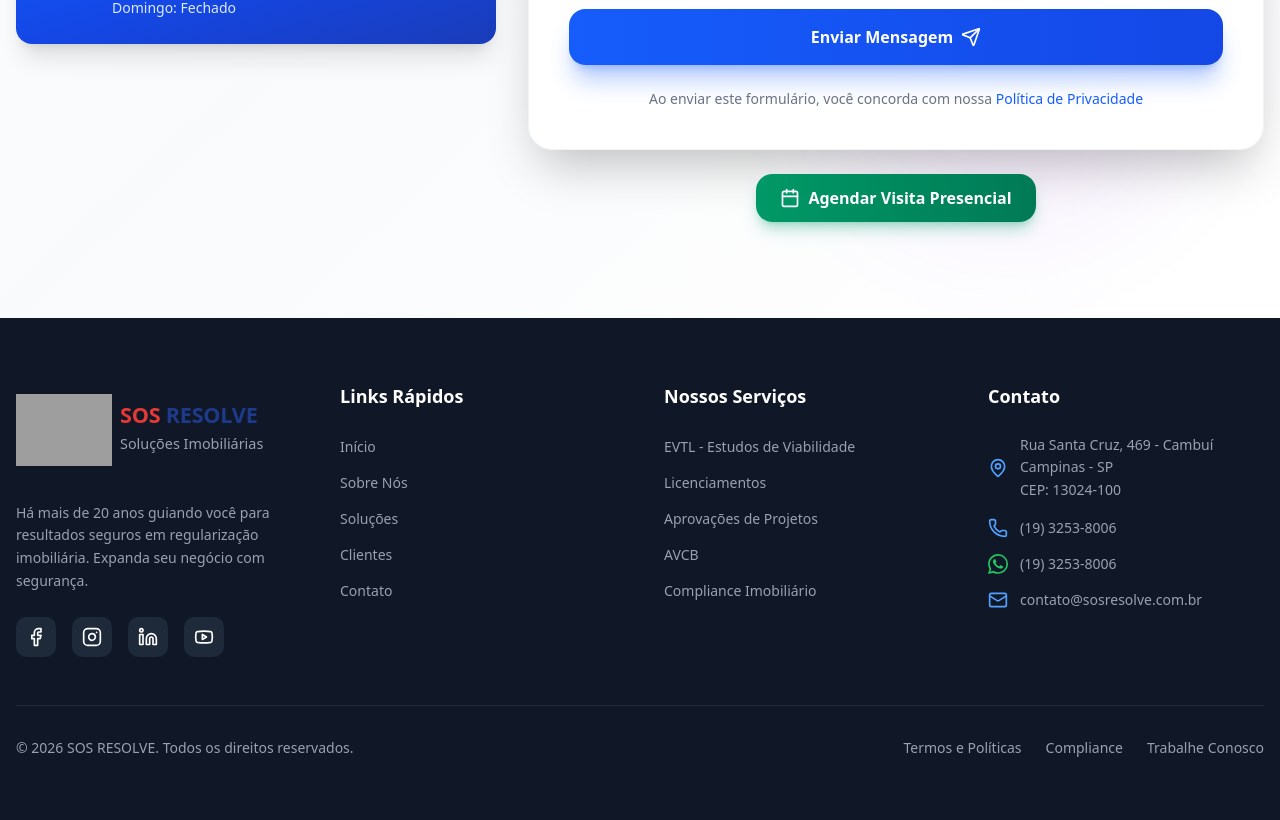
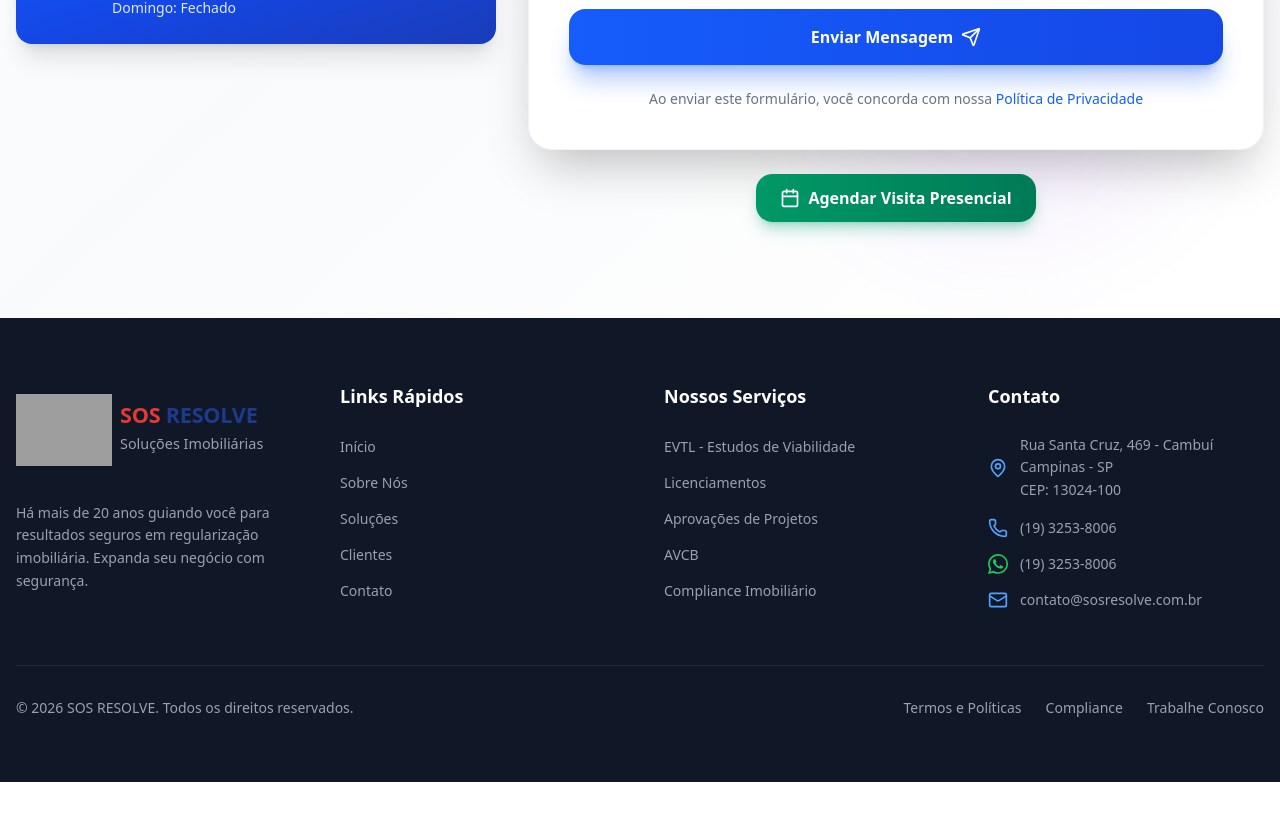
Before and after one commit to moraisxb16/previa_site_em_prod, a React (Vite) app: page / in a window 1280 px wide. Shown: the part 10295-11115 px from the top of the page. After the commit the page ends 11077 px from the top, so only its background shows below. Built offline with nearby package versions, Linux system fonts and the light colour scheme; grey boxes are pictures that could not be loaded.

Commit message:
Remove social media icons from footer
Simplify the footer by removing social network links and related icon imports to match the current contact strategy.

Made-with: Cursor

```diff
--- a/src/components/Footer.tsx
+++ b/src/components/Footer.tsx
@@ -1,5 +1,5 @@
 import React from 'react';
-import { Facebook, Instagram, Linkedin, Youtube, Mail, Phone, MapPin } from 'lucide-react';
+import { Mail, Phone, MapPin } from 'lucide-react';
 
 export function Footer() {
   const currentYear = 2026;
@@ -55,20 +55,6 @@ export function Footer() {
             <p className="text-gray-400 text-sm leading-relaxed mb-6">
               Há mais de 20 anos guiando você para resultados seguros em regularização imobiliária. Expanda seu negócio com segurança.
             </p>
-            <div className="flex space-x-4">
-              <a href="#" className="w-10 h-10 bg-gray-800 hover:bg-blue-600 rounded-lg flex items-center justify-center transition-colors">
-                <Facebook className="w-5 h-5" />
-              </a>
-              <a href="#" className="w-10 h-10 bg-gray-800 hover:bg-blue-600 rounded-lg flex items-center justify-center transition-colors">
-                <Instagram className="w-5 h-5" />
-              </a>
-              <a href="#" className="w-10 h-10 bg-gray-800 hover:bg-blue-600 rounded-lg flex items-center justify-center transition-colors">
-                <Linkedin className="w-5 h-5" />
-              </a>
-              <a href="#" className="w-10 h-10 bg-gray-800 hover:bg-blue-600 rounded-lg flex items-center justify-center transition-colors">
-                <Youtube className="w-5 h-5" />
-              </a>
-            </div>
           </div>
 
           {/* Quick Links */}
```
